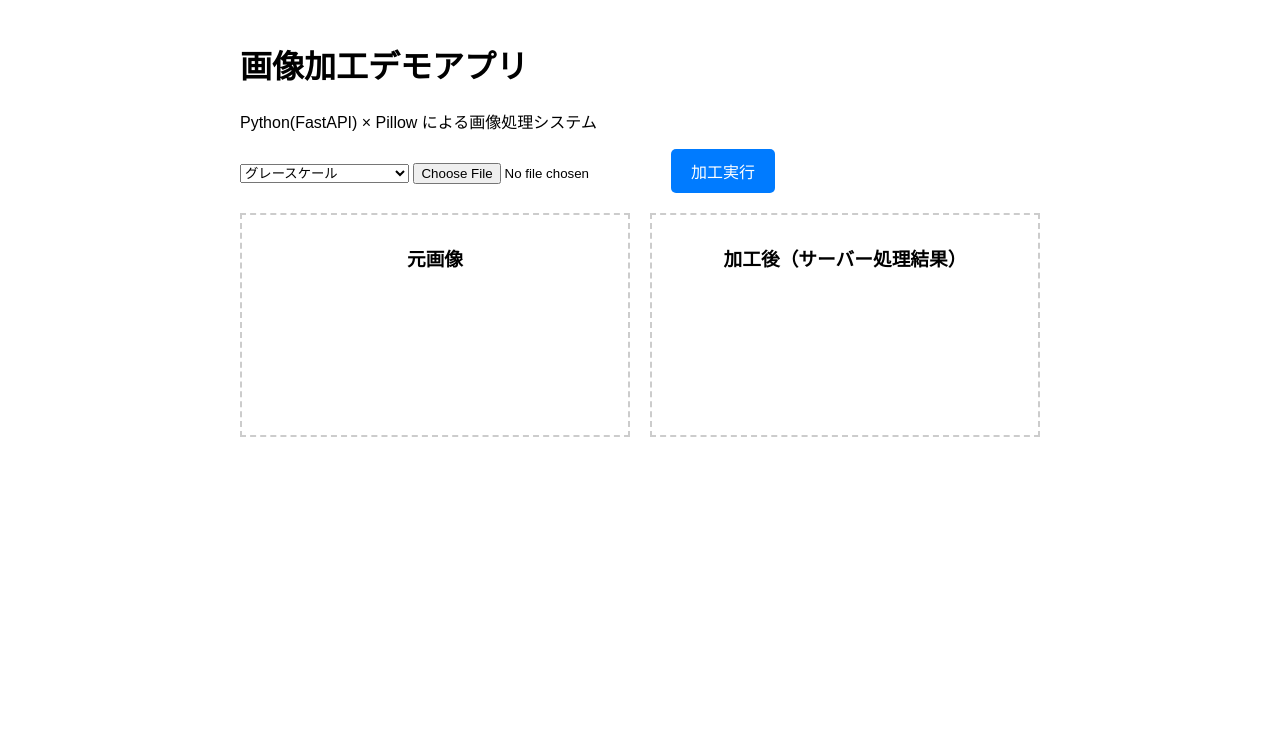
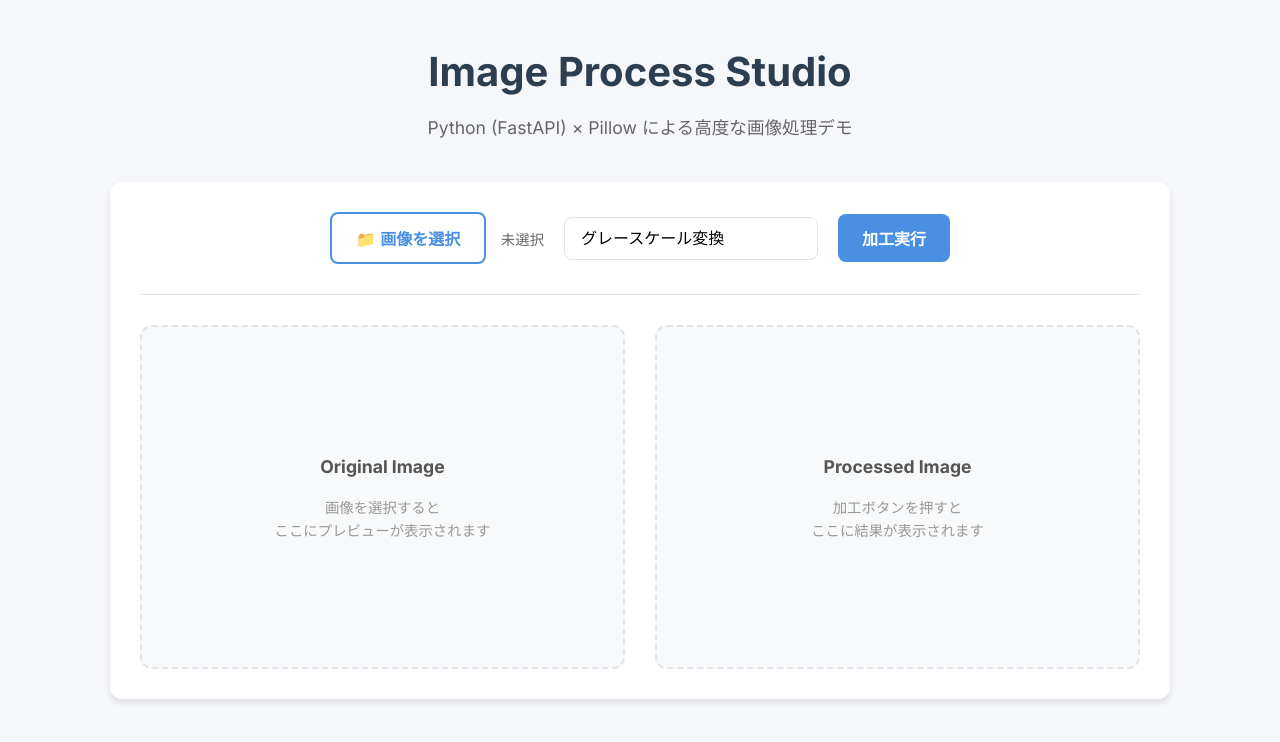
Before and after one commit to nrtki/img-process-web-app, a plain HTML site: page frontend/index.html in a window 1280 px wide. Drawn offline with Linux system fonts and the light colour scheme.

Commit message:
refactor: バックエンドのロジック共通化とフロントエンドのUI刷新

```diff
--- a/frontend/index.html
+++ b/frontend/index.html
@@ -1,95 +1,64 @@
 <!DOCTYPE html>
 <html lang="ja">
+
 <head>
     <meta charset="UTF-8">
     <meta name="viewport" content="width=device-width, initial-scale=1.0">
-    <title>画像処理テスト</title>
-    <style>
-        body { font-family: sans-serif; max-width: 800px; margin: 0 auto; padding: 20px; }
-        .container { display: flex; gap: 20px; margin-top: 20px; }
-        .image-box { flex: 1; border: 2px dashed #ccc; padding: 10px; text-align: center; min-height: 200px; }
-        img { max-width: 100%; max-height: 300px; display: block; margin: 0 auto; }
-        button { padding: 10px 20px; font-size: 16px; cursor: pointer; background-color: #007bff; color: white; border: none; border-radius: 5px; }
-        button:hover { background-color: #0056b3; }
-        /* 読み込み中のスタイル */
-        .loading { opacity: 0.5; pointer-events: none; }
-    </style>
+    <title>画像処理スタジオ</title>
+    <link rel="stylesheet" href="style.css">
+    <link href="https://fonts.googleapis.com/css2?family=Inter:wght@400;600;700&display=swap" rel="stylesheet">
 </head>
+
 <body>
-    <h1>画像加工デモアプリ</h1>
-    <p>Python(FastAPI) × Pillow による画像処理システム</p>
-    <select id="modeSelect">
-        <option value="gray">グレースケール</option>
-        <option value="edge">輪郭抽出（エッジ検出）</option>
-        <option value="blur">ぼかし処理</option>
-    </select>
+    <header>
+        <h1>Image Process Studio</h1>
+        <p class="subtitle">Python (FastAPI) × Pillow による高度な画像処理デモ</p>
+    </header>
 
-    <input type="file" id="fileInput" accept="image/*">
-    <button onclick="uploadImage()" id="processBtn">加工実行</button>
+    <main>
+        <div class="controls">
+            <div class="file-input-wrapper">
+                <button class="btn btn-outline">
+                    📁 画像を選択
+                    <input type="file" id="fileInput" accept="image/*">
+                </button>
+                <span id="fileName" style="margin-left: 10px; color: #666; font-size: 0.9rem;">未選択</span>
+            </div>
 
-    <div class="container">
-        <div class="image-box">
-            <h3>元画像</h3>
-            <img id="originalImage" style="display:none;">
+            <div class="select-wrapper">
+                <select id="modeSelect">
+                    <option value="gray">グレースケール変換</option>
+                    <option value="edge">輪郭抽出 (Edge Detection)</option>
+                    <option value="blur">ぼかし処理 (Gaussian Blur)</option>
+                </select>
+            </div>
+
+            <button id="processBtn" class="btn">
+                <span class="spinner"></span>
+                <span class="btn-text">加工実行</span>
+            </button>
         </div>
-        <div class="image-box">
-            <h3>加工後（サーバー処理結果）</h3>
-            <img id="processedImage" style="display:none;">
+
+        <div class="preview-area">
+            <div class="image-card" id="originalCard">
+                <h3>Original Image</h3>
+                <div id="originalPlaceholder" class="placeholder-text">
+                    画像を選択すると<br>ここにプレビューが表示されます
+                </div>
+                <img id="originalImage" style="display:none;" alt="元画像">
+            </div>
+
+            <div class="image-card" id="processedCard">
+                <h3>Processed Image</h3>
+                <div id="processedPlaceholder" class="placeholder-text">
+                    加工ボタンを押すと<br>ここに結果が表示されます
+                </div>
+                <img id="processedImage" style="display:none;" alt="加工後画像">
+            </div>
         </div>
-    </div>
+    </main>
 
-    <script>
-        async function uploadImage() {
-            const fileInput = document.getElementById('fileInput');
-            const file = fileInput.files[0];
-            if (!file) {
-                alert("画像を選択してください");
-                return;
-            }
+    <script src="script.js"></script>
+</body>
 
-            // UIの表示切り替え（元画像表示）
-            const originalImg = document.getElementById('originalImage');
-            originalImg.src = URL.createObjectURL(file);
-            originalImg.style.display = 'block';
-
-            // ボタンをローディング状態にする
-            const btn = document.getElementById('processBtn');
-            btn.innerText = "処理中...";
-            btn.classList.add("loading");
-
-            // サーバーに送信するデータを作成
-            const formData = new FormData();
-            formData.append("file", file);
-
-            const mode = document.getElementById('modeSelect').value;
-
-            const url = `http://localhost:8001/process/${mode}`;
-
-            try {
-                // APIを叩く (ローカルサーバーへ送信)
-                const response = await fetch(url, {
-                    method: "POST",
-                    body: formData
-                });
-
-                if (response.ok) {
-                    // レスポンス（画像Blob）を取得して表示
-                    const blob = await response.blob();
-                    const processedImg = document.getElementById('processedImage');
-                    processedImg.src = URL.createObjectURL(blob);
-                    processedImg.style.display = 'block';
-                } else {
-                    alert("エラーが発生しました: " + response.statusText);
-                }
-            } catch (error) {
-                console.error(error);
-                alert("サーバーとの通信に失敗しました。バックエンドが起動しているか確認してください。");
-            } finally {
-                // ボタンを元に戻す
-                btn.innerText = "加工実行";
-                btn.classList.remove("loading");
-            }
-        }
-    </script>
-</body>
 </html>
--- /dev/null
+++ b/frontend/style.css
@@ -0,0 +1,215 @@
+:root {
+    --primary-color: #4a90e2;
+    --primary-hover: #357abd;
+    --background-color: #f5f7fa;
+    --card-bg: #ffffff;
+    --text-color: #333333;
+    --border-color: #e1e4e8;
+    --shadow: 0 4px 6px rgba(0, 0, 0, 0.1);
+    --radius: 12px;
+    --font-family: 'Inter', -apple-system, BlinkMacSystemFont, sans-serif;
+}
+
+* {
+    box-sizing: border_box;
+    margin: 0;
+    padding: 0;
+}
+
+body {
+    font-family: var(--font-family);
+    background-color: var(--background-color);
+    color: var(--text-color);
+    line-height: 1.6;
+    min-height: 100vh;
+    display: flex;
+    flex-direction: column;
+    align-items: center;
+    padding: 40px 20px;
+}
+
+header {
+    text-align: center;
+    margin-bottom: 40px;
+}
+
+h1 {
+    font-size: 2.5rem;
+    font-weight: 700;
+    color: #2c3e50;
+    margin-bottom: 10px;
+}
+
+p.subtitle {
+    color: #666;
+    font-size: 1.1rem;
+}
+
+main {
+    width: 100%;
+    max-width: 1000px;
+    background: var(--card-bg);
+    padding: 30px;
+    border-radius: var(--radius);
+    box-shadow: var(--shadow);
+}
+
+.controls {
+    display: flex;
+    flex-wrap: wrap;
+    gap: 20px;
+    justify-content: center;
+    align-items: center;
+    margin-bottom: 30px;
+    padding-bottom: 30px;
+    border-bottom: 1px solid var(--border-color);
+}
+
+.select-wrapper {
+    position: relative;
+}
+
+select {
+    appearance: none;
+    background-color: #fff;
+    border: 1px solid var(--border-color);
+    border-radius: 8px;
+    padding: 12px 40px 12px 16px;
+    font-size: 16px;
+    cursor: pointer;
+    transition: border-color 0.2s;
+}
+
+select:focus {
+    outline: none;
+    border-color: var(--primary-color);
+}
+
+.file-input-wrapper {
+    position: relative;
+    overflow: hidden;
+    display: inline-block;
+}
+
+.file-input-wrapper input[type=file] {
+    font-size: 100px;
+    position: absolute;
+    left: 0;
+    top: 0;
+    opacity: 0;
+    cursor: pointer;
+}
+
+.btn {
+    background-color: var(--primary-color);
+    color: white;
+    border: none;
+    padding: 12px 24px;
+    font-size: 16px;
+    font-weight: 600;
+    border-radius: 8px;
+    cursor: pointer;
+    transition: all 0.2s ease;
+    display: inline-flex;
+    align-items: center;
+    gap: 8px;
+}
+
+.btn:hover {
+    background-color: var(--primary-hover);
+    transform: translateY(-1px);
+}
+
+.btn:active {
+    transform: translateY(0);
+}
+
+.btn:disabled {
+    background-color: #ccc;
+    cursor: not-allowed;
+    transform: none;
+}
+
+.btn-outline {
+    background-color: transparent;
+    border: 2px solid var(--primary-color);
+    color: var(--primary-color);
+}
+
+.btn-outline:hover {
+    background-color: var(--primary-color);
+    color: white;
+}
+
+.preview-area {
+    display: grid;
+    grid-template-columns: 1fr 1fr;
+    gap: 30px;
+}
+
+@media (max-width: 768px) {
+    .preview-area {
+        grid-template-columns: 1fr;
+    }
+}
+
+.image-card {
+    background: #f8f9fa;
+    border-radius: var(--radius);
+    padding: 20px;
+    text-align: center;
+    border: 2px dashed var(--border-color);
+    min-height: 300px;
+    display: flex;
+    flex-direction: column;
+    justify-content: center;
+    align-items: center;
+    transition: border-color 0.3s;
+}
+
+.image-card.has-image {
+    border-style: solid;
+    background: white;
+    border-color: transparent;
+    box-shadow: 0 2px 8px rgba(0, 0, 0, 0.05);
+}
+
+.image-card h3 {
+    margin-bottom: 15px;
+    color: #555;
+    font-size: 1.1rem;
+}
+
+.image-card img {
+    max-width: 100%;
+    max-height: 400px;
+    border-radius: 8px;
+    object-fit: contain;
+    box-shadow: 0 4px 12px rgba(0, 0, 0, 0.1);
+}
+
+.placeholder-text {
+    color: #999;
+    font-size: 0.9rem;
+}
+
+/* Loading Spinner */
+.spinner {
+    width: 20px;
+    height: 20px;
+    border: 3px solid rgba(255, 255, 255, 0.3);
+    border-radius: 50%;
+    border-top-color: white;
+    animation: spin 1s ease-in-out infinite;
+    display: none;
+}
+
+.loading .spinner {
+    display: block;
+}
+
+@keyframes spin {
+    to {
+        transform: rotate(360deg);
+    }
+}
```
Also changed, not shown: frontend/script.js (added, +90 -0 lines), 2 other files.
